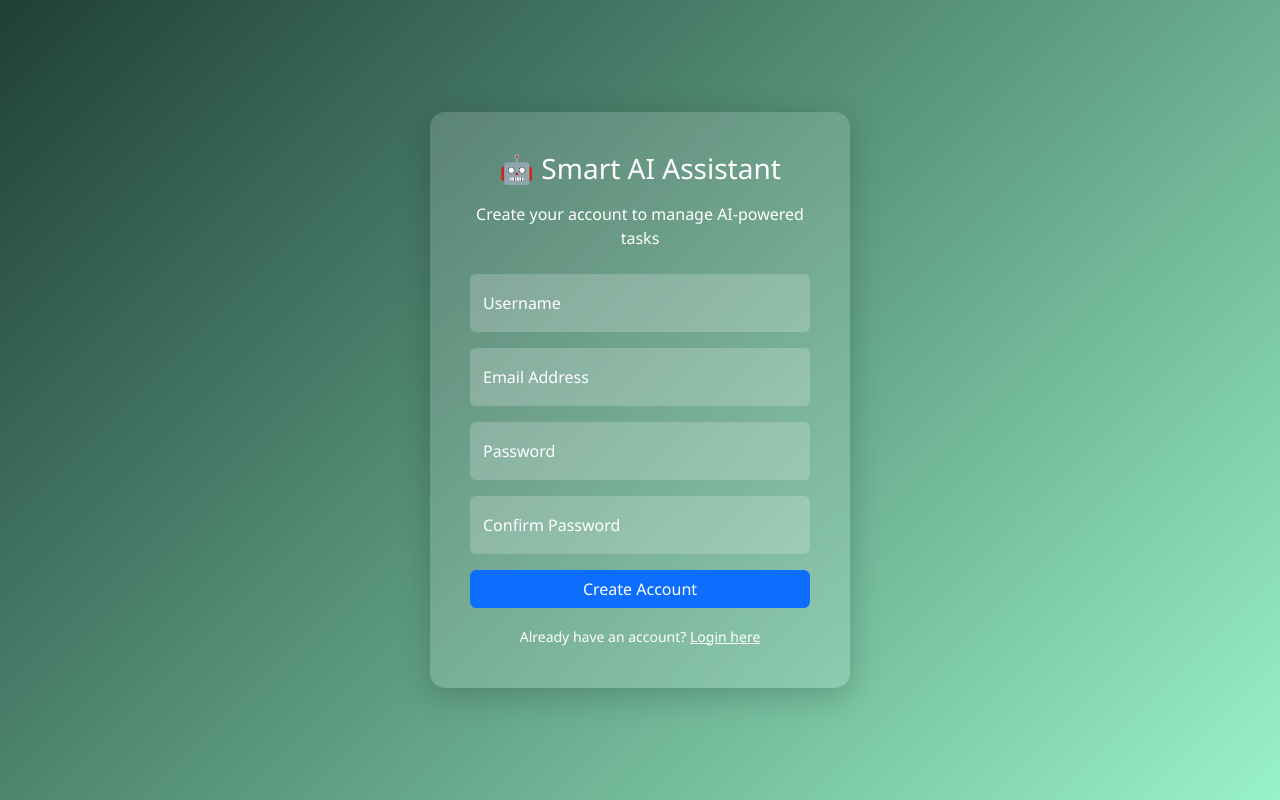
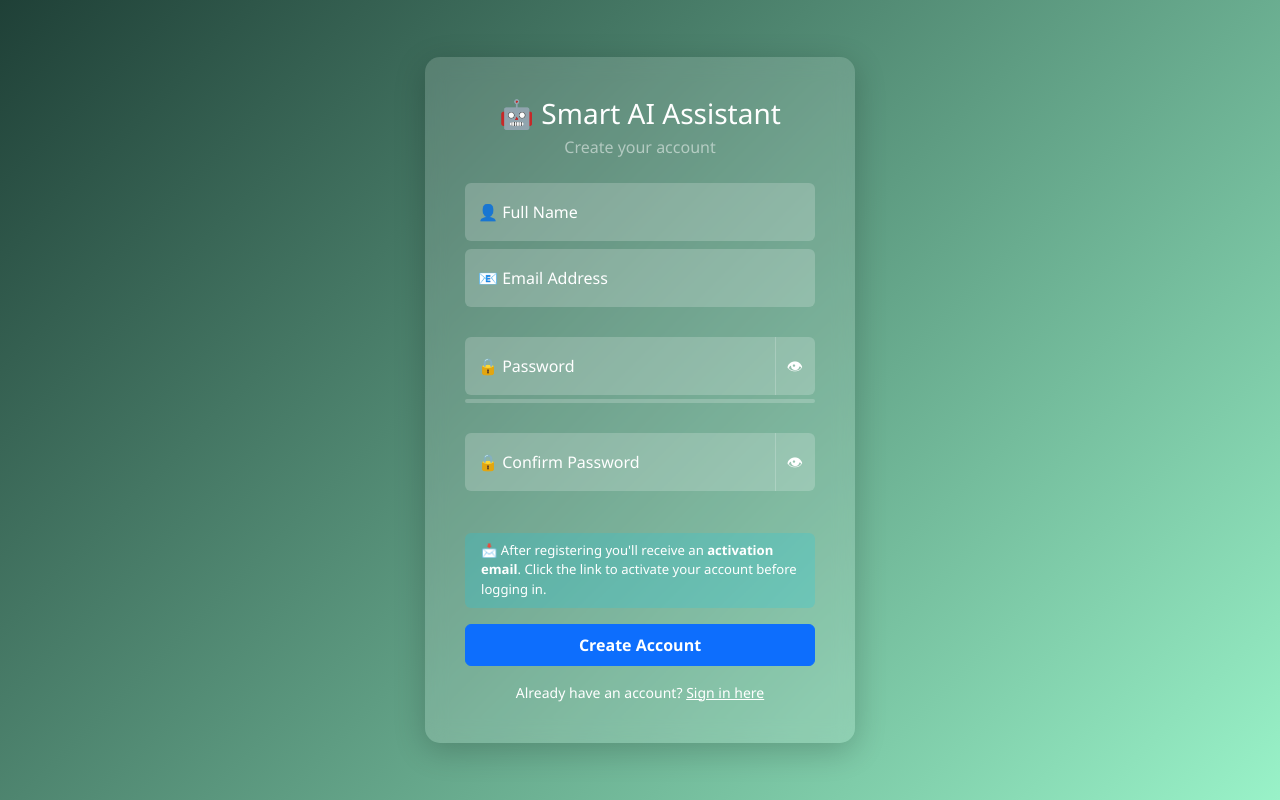
Before and after one commit to Kaushii77/smart-ai-assistant, a Flask app: page /register in a window 1280 px wide. Run offline with Flask 3, Linux system fonts and the light colour scheme; some libraries are stand-ins or nearby versions.

Commit message:
changed the login and register page actions

```diff
--- a/app.py
+++ b/app.py
@@ -80,143 +80,195 @@ def register():
 
     if request.method == "POST":
 
-        username = request.form["username"].strip()
-        email = request.form["email"].strip()
+        name  = request.form["name"].strip()
+        email = request.form["email"].strip().lower()
         password = request.form["password"]
         confirm_password = request.form["confirm_password"]
 
-        # 🔐 Email validation
+        # 🔐 Email format check
         email_pattern = r'^[\w\.-]+@[\w\.-]+\.\w+$'
         if not re.match(email_pattern, email):
             flash("Invalid email format.", "danger")
-            return render_template("register.html",
-                                username=username,
-                                email=email)
+            return render_template("register.html", name=name, email=email)
+
+        # 🔐 Name length
+        if len(name) < 2:
+            flash("Name must be at least 2 characters.", "danger")
+            return render_template("register.html", name=name, email=email)
 
         # 🔐 Password match
         if password != confirm_password:
             flash("Passwords do not match.", "danger")
-            return render_template("register.html",
-                       username=username,
-                       email=email)
+            return render_template("register.html", name=name, email=email)
+
         # 🔐 Strong password rules
         if len(password) < 8:
             flash("Password must be at least 8 characters.", "danger")
-            return render_template("register.html",
-                       username=username,
-                       email=email)
+            return render_template("register.html", name=name, email=email)
         if not re.search(r"[A-Z]", password):
             flash("Password must contain at least one uppercase letter.", "danger")
-            return render_template("register.html",
-                       username=username,
-                       email=email)
+            return render_template("register.html", name=name, email=email)
         if not re.search(r"[a-z]", password):
             flash("Password must contain at least one lowercase letter.", "danger")
-            return render_template("register.html",
-                       username=username,
-                       email=email)
+            return render_template("register.html", name=name, email=email)
         if not re.search(r"\d", password):
             flash("Password must contain at least one number.", "danger")
-            return render_template("register.html",
-                       username=username,
-                       email=email)
-        if not re.search(r"[!@#$%^&*(),.?\":{}|<>]", password):
+            return render_template("register.html", name=name, email=email)
+        if not re.search(r'[!@#$%^&*(),.?\":{}<>]', password):
             flash("Password must contain at least one special character.", "danger")
-            return render_template("register.html",
-                       username=username,
-                       email=email)
+            return render_template("register.html", name=name, email=email)
+
         hashed_password = generate_password_hash(password)
+
+        # Auto-generate a unique username from name (kept for DB compatibility)
+        import uuid
+        base_username = re.sub(r"[^a-z0-9]", "", name.lower()) or "user"
+        username = base_username + "_" + uuid.uuid4().hex[:6]
 
         conn = get_connection()
         cursor = conn.cursor(cursor_factory=RealDictCursor)
 
-        # 🔐 Check duplicate username or email
-        cursor.execute("SELECT * FROM users WHERE username=%s OR email=%s", (username, email))
+        # 🔐 Check duplicate email
+        cursor.execute("SELECT * FROM users WHERE email=%s", (email,))
         existing_user = cursor.fetchone()
 
         if existing_user:
-            flash("Username or Email already exists.", "danger")
+            flash("An account with this email already exists.", "danger")
             cursor.close()
             conn.close()
-            return render_template("register.html",
-                       username=username,
-                       email=email)
+            return render_template("register.html", name=name, email=email)
+
+        # Generate activation token (expires in 24 hours)
+        activation_token = serializer.dumps(email, salt="email-activation-salt")
+
         cursor.execute(
-            "INSERT INTO users (username, email, password) VALUES (%s, %s, %s)",
+            """INSERT INTO users (username, email, password, is_verified)
+               VALUES (%s, %s, %s, FALSE)""",
             (username, email, hashed_password)
         )
         conn.commit()
-
         cursor.close()
         conn.close()
 
-        flash("Account created successfully! Please login.", "success")
+        # Build activation link
+        base_url = os.environ.get("APP_URL", request.host_url.rstrip("/"))
+        activation_link = f"{base_url}/activate/{activation_token}"
+
+        # Send activation email
+        from email_service import send_email
+        send_email(
+            email,
+            "Activate Your Smart AI Assistant Account",
+            f"""Hi {name},
+
+Welcome to Smart AI Assistant! Please click the link below to activate your account:
+
+{activation_link}
+
+This link will expire in 24 hours.
+
+If you did not create this account, please ignore this email.
+
+Regards,
+Smart AI Assistant Team"""
+        )
+
+        flash("Account created! Please check your email to activate your account.", "info")
         return redirect("/login")
 
     return render_template("register.html")
 
-@app.route("/check-username")
-def check_username():
 
-    username = request.args.get("username")
+@app.route("/check-email")
+def check_email():
+    email = request.args.get("email", "").strip().lower()
+    conn = get_connection()
+    cursor = conn.cursor(cursor_factory=RealDictCursor)
+    cursor.execute("SELECT id FROM users WHERE email=%s", (email,))
+    user = cursor.fetchone()
+    cursor.close()
+    conn.close()
+    return {"available": user is None}
+
+@app.route("/activate/<token>")
+def activate_account(token):
+    try:
+        email = serializer.loads(
+            token,
+            salt="email-activation-salt",
+            max_age=86400  # 24 hours
+        )
+    except Exception:
+        flash("Activation link is invalid or has expired. Please register again.", "danger")
+        return redirect("/register")
 
     conn = get_connection()
     cursor = conn.cursor(cursor_factory=RealDictCursor)
-
-    cursor.execute("SELECT id FROM users WHERE username=%s", (username,))
+    cursor.execute("SELECT * FROM users WHERE email=%s", (email,))
     user = cursor.fetchone()
 
+    if not user:
+        flash("Account not found. Please register again.", "danger")
+        cursor.close()
+        conn.close()
+        return redirect("/register")
+
+    if user.get("is_verified"):
+        flash("Account already activated. Please login.", "info")
+        cursor.close()
+        conn.close()
+        return redirect("/login")
+
+    cursor.execute("UPDATE users SET is_verified=TRUE WHERE email=%s", (email,))
+    conn.commit()
     cursor.close()
     conn.close()
 
-    if user:
-        return {"available": False}
-    else:
-        return {"available": True}
+    flash("🎉 Account activated successfully! You can now log in.", "success")
+    return redirect("/login")
 
 @app.route("/login", methods=["GET", "POST"])
 def login():
 
     if request.method == "POST":
 
-        username = request.form["username"].strip()
+        email    = request.form["email"].strip().lower()
         password = request.form["password"]
 
         conn = get_connection()
         cursor = conn.cursor(cursor_factory=RealDictCursor)
-
-        cursor.execute("SELECT * FROM users WHERE username=%s", (username,))
+        cursor.execute("SELECT * FROM users WHERE email=%s", (email,))
         user = cursor.fetchone()
-
         cursor.close()
         conn.close()
 
-        # 🔹 If user does not exist
+        # User not found
         if user is None:
-            flash("Invalid username or password.", "danger")
+            flash("Invalid email or password.", "danger")
             return redirect("/login")
 
-        # 🔹 If account is suspended
+        # Account suspended by admin
         if not user.get("is_active", True):
-            flash("Account suspended.", "danger")
+            flash("Your account has been suspended. Please contact support.", "danger")
             return redirect("/login")
 
-        # 🔹 If password correct
+        # Email not yet verified
+        if not user.get("is_verified", False):
+            flash("Please activate your account first. Check your email for the activation link.", "warning")
+            return redirect("/login")
+
+        # Password check
         if check_password_hash(user["password"], password):
-
             session.clear()
-
             remember = request.form.get("remember")
             session.permanent = bool(remember)
-
-            session["user_id"] = user["id"]
+            session["user_id"]  = user["id"]
             session["username"] = user["username"]
+            session["name"]     = user.get("name") or user["username"]
             session["is_admin"] = user["is_admin"]
-
             return redirect("/")
-
         else:
-            flash("Invalid username or password.", "danger")
+            flash("Invalid email or password.", "danger")
             return redirect("/login")
 
     return render_template("login.html")
@@ -337,22 +389,27 @@ def profile():
 
     conn = get_connection()
     cursor = conn.cursor(cursor_factory=RealDictCursor)
-
     cursor.execute("SELECT * FROM users WHERE id=%s", (session["user_id"],))
     user = cursor.fetchone()
 
     if request.method == "POST":
 
-        new_username = request.form["username"]
-        new_email = request.form["email"]
+        new_name  = request.form.get("name", "").strip()
+        new_email = request.form.get("email", "").strip().lower()
+
+        if not new_name or len(new_name) < 2:
+            flash("Name must be at least 2 characters.", "danger")
+            cursor.close()
+            conn.close()
+            return render_template("profile.html", user=user)
 
         cursor.execute(
             "UPDATE users SET username=%s, email=%s WHERE id=%s",
-            (new_username, new_email, session["user_id"])
+            (new_name, new_email, session["user_id"])
         )
-
         conn.commit()
-        session["username"] = new_username
+        session["username"] = new_name
+        session["name"]     = new_name
 
         cursor.close()
         conn.close()
--- a/templates/register.html
+++ b/templates/register.html
@@ -3,69 +3,62 @@
 <head>
     <title>Register - Smart AI Assistant</title>
     <meta name="viewport" content="width=device-width, initial-scale=1">
-
-    <!-- Bootstrap -->
     <link href="https://cdn.jsdelivr.net/npm/bootstrap@5.3.2/dist/css/bootstrap.min.css" rel="stylesheet">
-
     <style>
         body {
-            height: 100vh;
+            min-height: 100vh;
             background: linear-gradient(135deg, #1f4037, #99f2c8);
             display: flex;
             align-items: center;
             justify-content: center;
             font-family: 'Segoe UI', sans-serif;
+            padding: 20px 0;
         }
-
         .register-card {
-            background: rgba(255, 255, 255, 0.15);
+            background: rgba(255,255,255,0.15);
             backdrop-filter: blur(10px);
             border-radius: 15px;
             padding: 40px;
             width: 100%;
-            max-width: 420px;
+            max-width: 430px;
             box-shadow: 0 8px 32px rgba(0,0,0,0.2);
             color: white;
         }
-
         .form-control {
             background: rgba(255,255,255,0.2);
             border: none;
             color: white;
             height: 56px;
         }
-
-        .form-control::placeholder {
-            color: #eee;
-        }
-
+        .form-control::placeholder { color: #ddd; }
         .form-control:focus {
             background: rgba(255,255,255,0.3);
             box-shadow: none;
             color: white;
         }
-
-        a {
-            color: #fff;
-            text-decoration: underline;
+        a { color: #fff; text-decoration: underline; }
+        a:hover { color: #f1f1f1; }
+        .input-group-text {
+            background: rgba(255,255,255,0.2);
+            border: none;
+            color: white;
+            cursor: pointer;
         }
-
-        a:hover {
-            color: #f1f1f1;
-        }
+        .password-strength { height: 4px; border-radius: 2px; transition: all 0.3s; }
+        .feedback-text { font-size: 0.78rem; min-height: 18px; }
+        .email-check { font-size: 0.78rem; min-height: 18px; }
     </style>
 </head>
-
 <body>
 
 <div class="register-card text-center">
-    <h3 class="mb-3">🤖 Smart AI Assistant</h3>
-    <p class="mb-4">Create your account to manage AI-powered tasks</p>
+    <h3 class="mb-1">🤖 Smart AI Assistant</h3>
+    <p class="mb-4 text-white-50">Create your account</p>
 
     {% with messages = get_flashed_messages(with_categories=true) %}
         {% if messages %}
             {% for category, message in messages %}
-                <div class="alert alert-{{ category }} alert-dismissible fade show" role="alert">
+                <div class="alert alert-{{ category }} alert-dismissible fade show py-2" role="alert">
                     {{ message }}
                     <button type="button" class="btn-close" data-bs-dismiss="alert"></button>
                 </div>
@@ -73,96 +66,163 @@
         {% endif %}
     {% endwith %}
 
-    <form method="POST">
+    <form method="POST" id="registerForm">
         <input type="hidden" name="csrf_token" value="{{ csrf_token() }}">
 
-        <div class="form-floating mb-3">
-            <input type="text"
-                   name="username"
-                   id="username"
-                   class="form-control"
-                   placeholder="Username"
-                   value="{{ username or '' }}"
-                   required>
-            <label for="username">Username</label>
-            <small id="username-feedback" class="d-block mt-1"></small>
+        <!-- Full Name -->
+        <div class="form-floating mb-2">
+            <input type="text" name="name" id="name"
+                   class="form-control" placeholder="Full Name"
+                   value="{{ name or '' }}" required minlength="2">
+            <label for="name">👤 Full Name</label>
         </div>
 
-        <div class="form-floating mb-3">
-            <input type="email"
-                   name="email"
-                   id="email"
-                   class="form-control"
-                   placeholder="Email"
-                   value="{{ email or '' }}"
-                   required>
-            <label for="email">Email Address</label>
+        <!-- Email -->
+        <div class="form-floating mb-1">
+            <input type="email" name="email" id="email"
+                   class="form-control" placeholder="Email Address"
+                   value="{{ email or '' }}" required autocomplete="email">
+            <label for="email">📧 Email Address</label>
+        </div>
+        <div class="email-check mb-2 text-start ps-1" id="emailFeedback"></div>
+
+        <!-- Password -->
+        <div class="input-group mb-1">
+            <div class="form-floating flex-grow-1">
+                <input type="password" name="password" id="password"
+                       class="form-control rounded-start" placeholder="Password" required>
+                <label for="password">🔒 Password</label>
+            </div>
+            <span class="input-group-text" onclick="togglePass('password')" title="Show/hide">👁</span>
+        </div>
+        <!-- Strength bar -->
+        <div class="mb-1">
+            <div class="progress" style="height:4px; background:rgba(255,255,255,0.2);">
+                <div id="strengthBar" class="progress-bar password-strength" style="width:0%"></div>
+            </div>
+        </div>
+        <div class="feedback-text text-start ps-1 mb-2" id="passwordFeedback"></div>
+
+        <!-- Confirm Password -->
+        <div class="input-group mb-2">
+            <div class="form-floating flex-grow-1">
+                <input type="password" name="confirm_password" id="confirm_password"
+                       class="form-control rounded-start" placeholder="Confirm Password" required>
+                <label for="confirm_password">🔒 Confirm Password</label>
+            </div>
+            <span class="input-group-text" onclick="togglePass('confirm_password')" title="Show/hide">👁</span>
+        </div>
+        <div class="feedback-text text-start ps-1 mb-3" id="confirmFeedback"></div>
+
+        <!-- Info box -->
+        <div class="alert alert-info py-2 text-start" style="font-size:0.82rem; background:rgba(13,202,240,0.2); border:none; color:#fff;">
+            📩 After registering you'll receive an <strong>activation email</strong>. Click the link to activate your account before logging in.
         </div>
 
-        <div class="form-floating mb-3">
-            <input type="password"
-                   name="password"
-                   id="password"
-                   class="form-control"
-                   placeholder="Password"
-                   required>
-            <label for="password">Password</label>
-        </div>
-
-        <div class="form-floating mb-3">
-            <input type="password"
-                   name="confirm_password"
-                   id="confirm_password"
-                   class="form-control"
-                   placeholder="Confirm Password"
-                   required>
-            <label for="confirm_password">Confirm Password</label>
-        </div>
-
-        <button type="submit" class="btn btn-primary w-100 mb-3">
+        <button type="submit" class="btn btn-primary w-100 py-2 fw-bold" id="submitBtn">
             Create Account
         </button>
+
+        <small class="d-block mt-3">
+            Already have an account? <a href="/login">Sign in here</a>
+        </small>
     </form>
-
-    <small>
-        Already have an account?
-        <a href="/login">Login here</a>
-    </small>
 </div>
 
 <script src="https://cdn.jsdelivr.net/npm/bootstrap@5.3.2/dist/js/bootstrap.bundle.min.js"></script>
+<script>
+// ── Show/hide password ─────────────────────────────────────────────────────
+function togglePass(id) {
+    const el = document.getElementById(id);
+    el.type = el.type === "password" ? "text" : "password";
+}
 
-<script>
-const usernameInput = document.getElementById("username");
-const feedback = document.getElementById("username-feedback");
-const registerButton = document.querySelector("button[type='submit']");
+// ── Email availability check ───────────────────────────────────────────────
+const emailInput    = document.getElementById("email");
+const emailFeedback = document.getElementById("emailFeedback");
+let emailOk = false;
+let emailTimer;
 
-usernameInput.addEventListener("input", function() {
-
-    const username = usernameInput.value.trim();
-
-    if (username.length < 3) {
-        feedback.textContent = "Username must be at least 3 characters.";
-        feedback.className = "text-warning";
-        registerButton.disabled = true;
+emailInput.addEventListener("input", function () {
+    clearTimeout(emailTimer);
+    const val = emailInput.value.trim();
+    if (!val.includes("@") || !val.includes(".")) {
+        emailFeedback.textContent = "";
+        emailOk = false;
         return;
     }
+    emailTimer = setTimeout(() => {
+        fetch(`/check-email?email=${encodeURIComponent(val)}`)
+            .then(r => r.json())
+            .then(data => {
+                if (data.available) {
+                    emailFeedback.textContent = "✔ Email available";
+                    emailFeedback.className = "email-check text-success mb-2 text-start ps-1";
+                    emailOk = true;
+                } else {
+                    emailFeedback.textContent = "✘ An account with this email already exists";
+                    emailFeedback.className = "email-check text-danger mb-2 text-start ps-1";
+                    emailOk = false;
+                }
+            });
+    }, 500);
+});
 
-    fetch(`/check-username?username=${username}`)
-        .then(response => response.json())
-        .then(data => {
-            if (data.available) {
-                feedback.textContent = "Username available ✔";
-                feedback.className = "text-success small";
-                registerButton.disabled = false;
-            } else {
-                feedback.textContent = "Username already taken ❌";
-                feedback.className = "text-danger small";
-                registerButton.disabled = true;
-            }
-        });
+// ── Password strength ──────────────────────────────────────────────────────
+const passwordInput   = document.getElementById("password");
+const strengthBar     = document.getElementById("strengthBar");
+const passwordFeedback = document.getElementById("passwordFeedback");
+
+function checkStrength(pw) {
+    let score = 0;
+    const checks = [
+        [pw.length >= 8,              "At least 8 characters"],
+        [/[A-Z]/.test(pw),            "One uppercase letter"],
+        [/[a-z]/.test(pw),            "One lowercase letter"],
+        [/\d/.test(pw),               "One number"],
+        [/[!@#$%^&*(),.?":{}|<>]/.test(pw), "One special character"],
+    ];
+    const missing = checks.filter(([ok]) => !ok).map(([, msg]) => msg);
+    score = checks.filter(([ok]) => ok).length;
+    return { score, missing };
+}
+
+passwordInput.addEventListener("input", function () {
+    const pw = passwordInput.value;
+    const { score, missing } = checkStrength(pw);
+    const pct = (score / 5) * 100;
+    const colors = ["#dc3545","#dc3545","#fd7e14","#ffc107","#28a745","#28a745"];
+    strengthBar.style.width = pct + "%";
+    strengthBar.style.background = colors[score];
+    if (missing.length > 0 && pw.length > 0) {
+        passwordFeedback.textContent = "Missing: " + missing.join(", ");
+        passwordFeedback.className = "feedback-text text-warning text-start ps-1 mb-2";
+    } else if (pw.length > 0) {
+        passwordFeedback.textContent = "✔ Strong password";
+        passwordFeedback.className = "feedback-text text-success text-start ps-1 mb-2";
+    } else {
+        passwordFeedback.textContent = "";
+    }
+    checkConfirm();
 });
+
+// ── Confirm password match ─────────────────────────────────────────────────
+const confirmInput   = document.getElementById("confirm_password");
+const confirmFeedback = document.getElementById("confirmFeedback");
+
+function checkConfirm() {
+    const pw  = passwordInput.value;
+    const cpw = confirmInput.value;
+    if (!cpw) { confirmFeedback.textContent = ""; return; }
+    if (pw === cpw) {
+        confirmFeedback.textContent = "✔ Passwords match";
+        confirmFeedback.className = "feedback-text text-success text-start ps-1 mb-2";
+    } else {
+        confirmFeedback.textContent = "✘ Passwords do not match";
+        confirmFeedback.className = "feedback-text text-danger text-start ps-1 mb-2";
+    }
+}
+confirmInput.addEventListener("input", checkConfirm);
 </script>
-
 </body>
 </html>
```
Also changed, not shown: templates/login.html (+38 -45 lines), templates/profile.html (+4 -4 lines).
